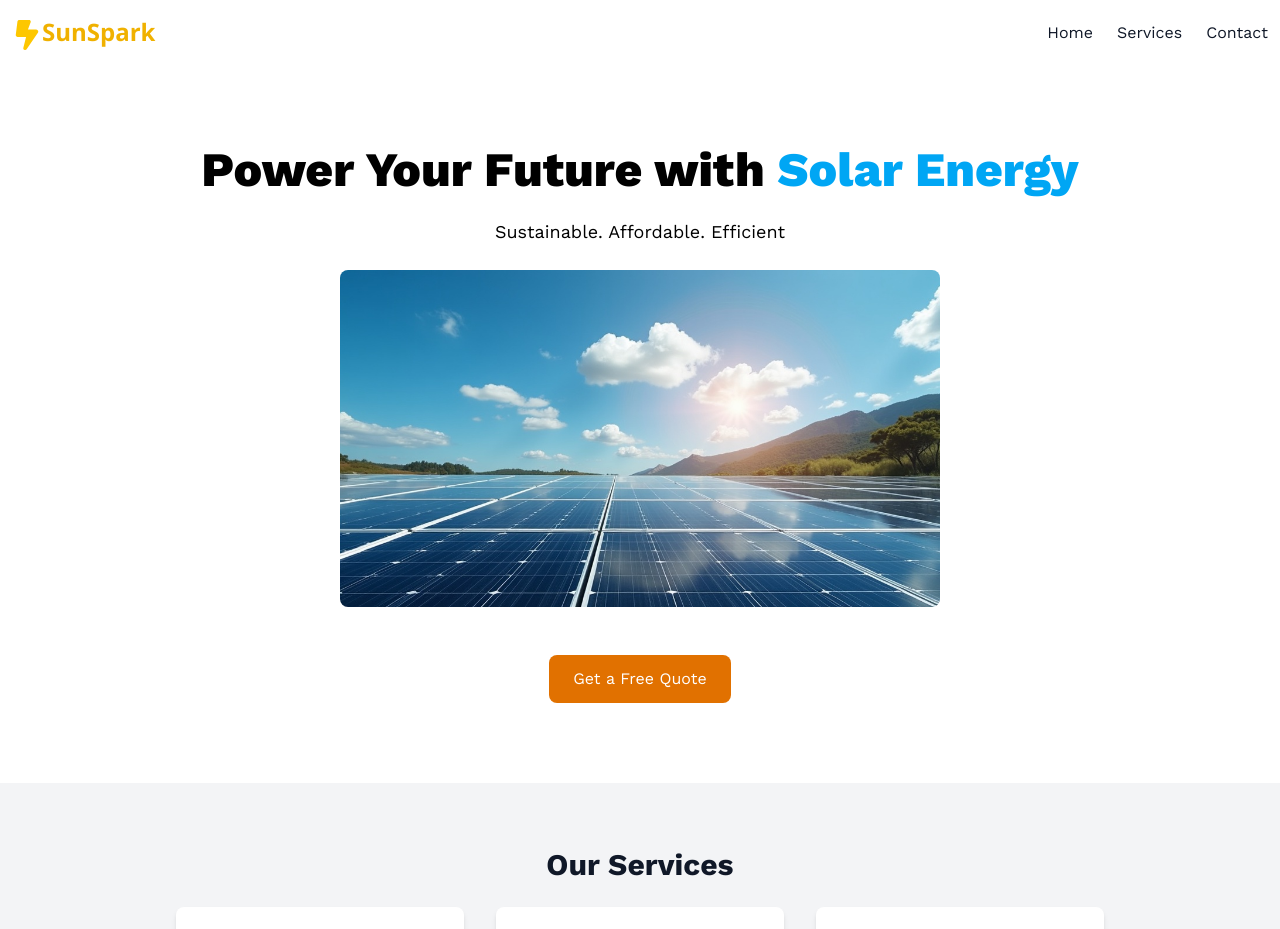
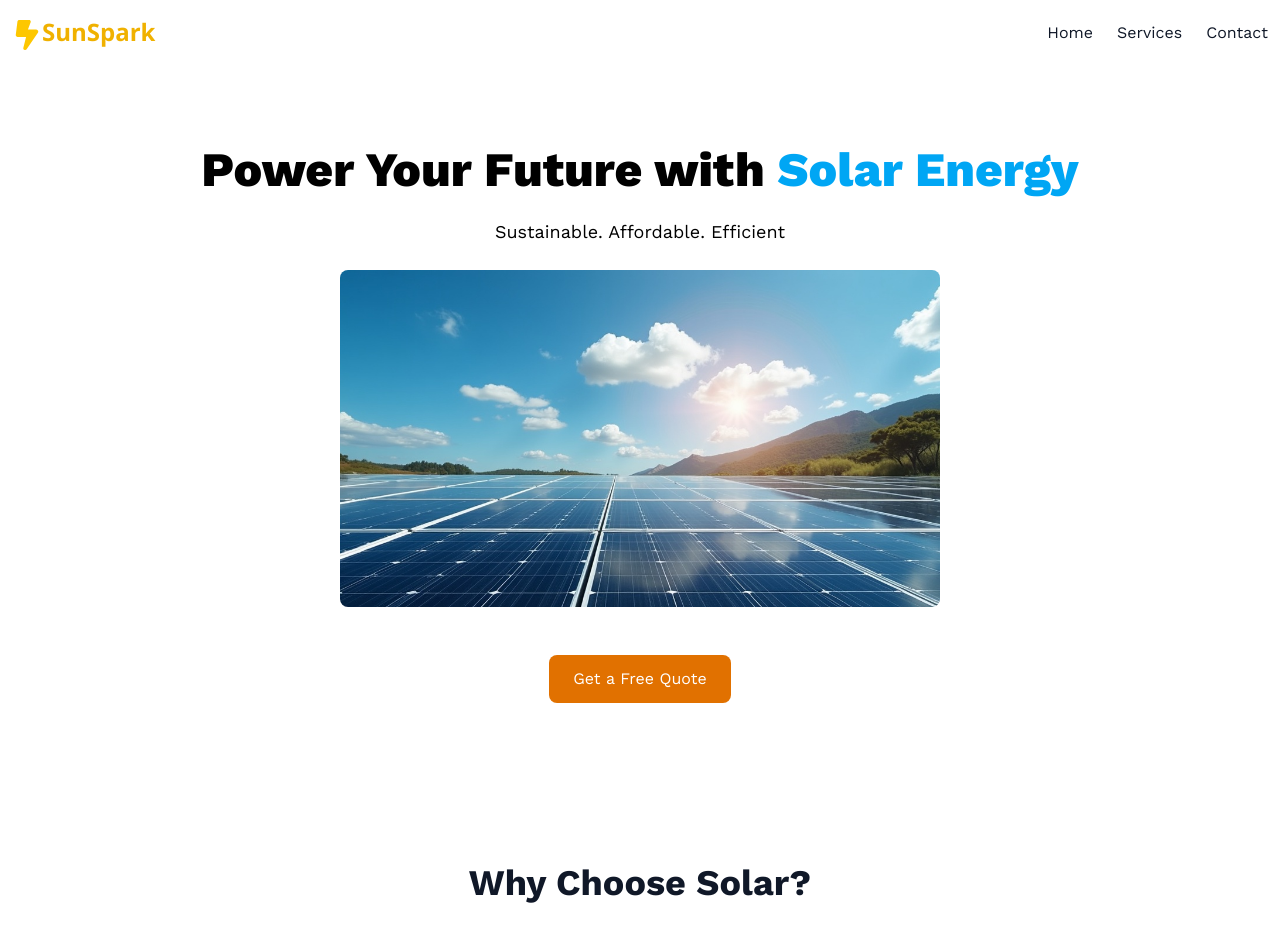
Before and after one commit to kadelcode/solar-landing-page, a Next.js app: page / in a window 1280 px wide. Shown: the top 929 px of the page. Built offline with nearby package versions, Linux system fonts and the light colour scheme.

Commit message:
Update landing page

```diff
--- a/src/app/page.tsx
+++ b/src/app/page.tsx
@@ -1,5 +1,6 @@
 import Navbar from "@/components/Navbar";
 import Hero from "@/components/sections/Hero";
+import WhyChooseSolar from "@/components/sections/WhyChooseSolar";
 import Services from "@/components/sections/Services";
 
 export default function Home() {
@@ -7,6 +8,7 @@ export default function Home() {
     <div>
       <Navbar />
       <Hero />
+      <WhyChooseSolar />
       <Services />
     </div>
   );
```
